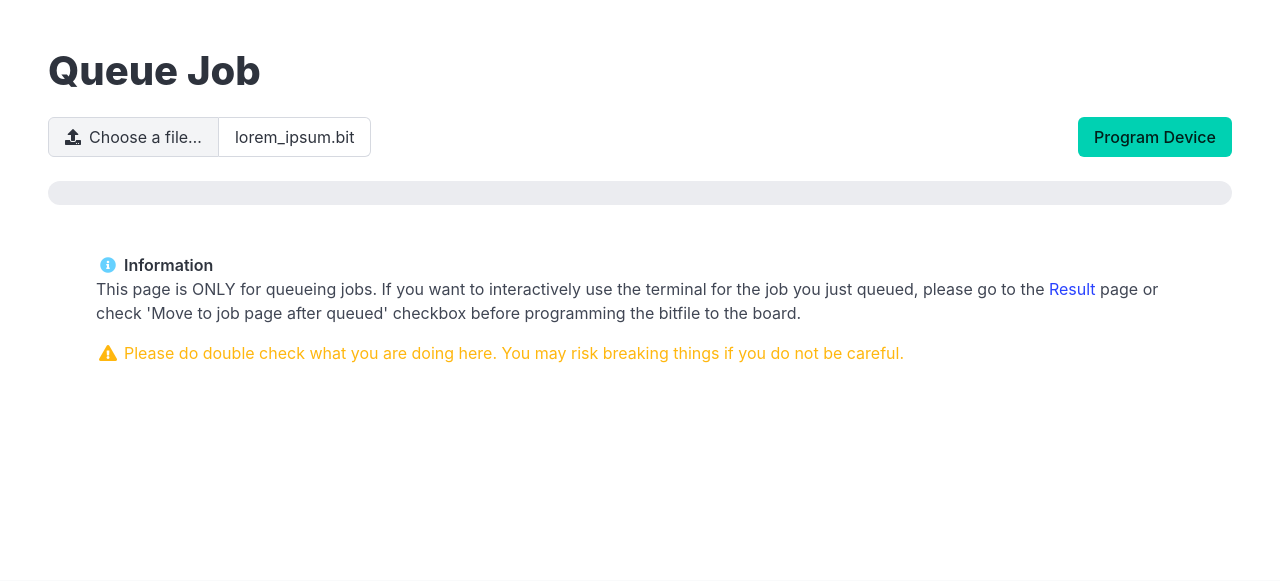
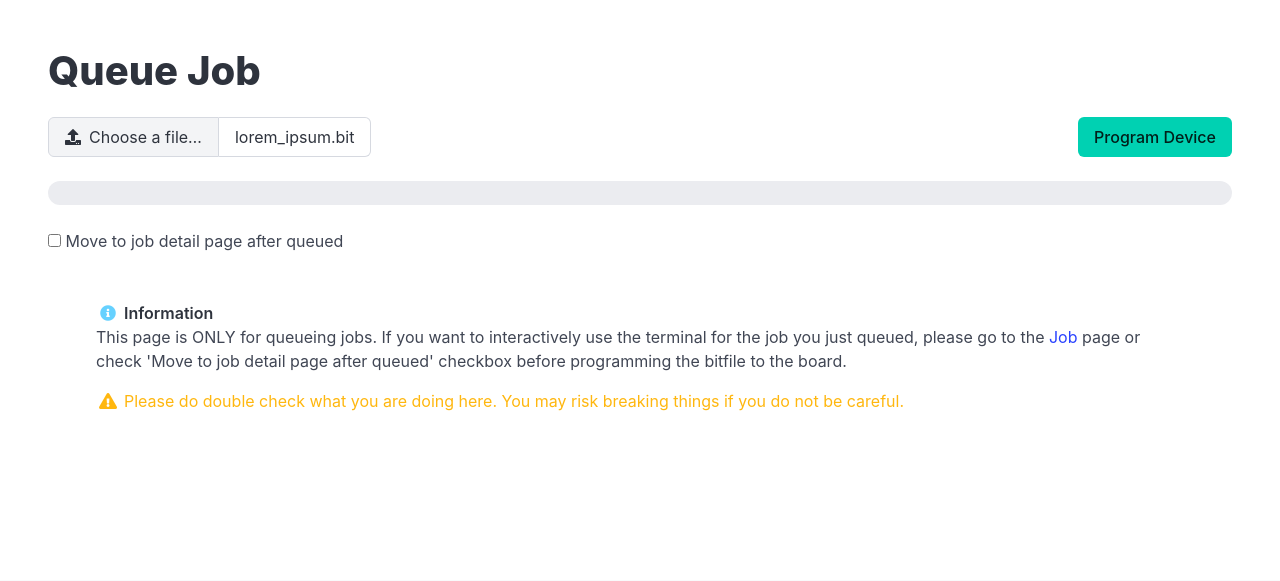
Before and after one commit to 7591yj/fpga-server, a Flask app: page /queue/ in a window 1280 px wide. Shown: the part 56-637 px from the top of the page. Run offline with Flask 3, Linux system fonts and the light colour scheme; some libraries are stand-ins or nearby versions.

Commit message:
feat: add checkbox in /queue (redirect /job/<job_id>)

```diff
--- a/opt/fpga_app/webui/templates/queue.html
+++ b/opt/fpga_app/webui/templates/queue.html
@@ -27,6 +27,10 @@
 <div>
   <progress class="progress is-large is-primary" value="" max="100">
   </progress>
+  <label class="checkbox">
+    <input type="checkbox" />
+    Move to job detail page after queued
+  </label>
 </div>
 
 <section class="section">
@@ -40,7 +44,7 @@
     <p class="block">
       This page is ONLY for queueing jobs.
       If you want to interactively use the terminal for the job you just queued,
-      please go to the <a href="/result">Result</a> page or check 'Move to job page after
+      please go to the <a href="/job">Job</a> page or check 'Move to job detail page after
       queued' checkbox before programming the bitfile to the board.
     </p>
   </div>
```
